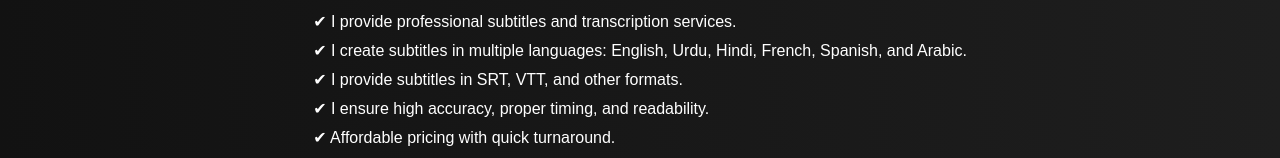
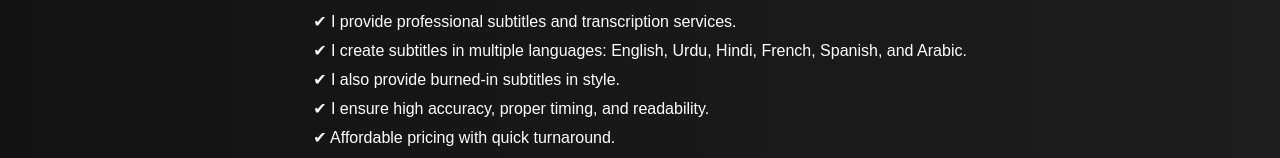
Before and after one commit to Azlan-raza/Azlan-raza.github.io, a plain HTML site: page index.html in a window 1280 px wide. Shown: the part 155-313 px from the top of the page. Drawn offline with Linux system fonts and the light colour scheme.

Commit message:
Update index.html

```diff
--- a/index.html
+++ b/index.html
@@ -127,7 +127,7 @@
     <div class="services">
         <p class="service-item">✔ I provide professional subtitles and transcription services.</p>
         <p class="service-item">✔ I create subtitles in multiple languages: English, Urdu, Hindi, French, Spanish, and Arabic.</p>
-        <p class="service-item">✔ I provide subtitles in SRT, VTT, and other formats.</p>
+        <p class="service-item">✔ I also provide burned-in subtitles in style.</p>
         <p class="service-item">✔ I ensure high accuracy, proper timing, and readability.</p>
         <p class="service-item">✔ Affordable pricing with quick turnaround.</p>
         <p class="service-item">✔ I will provide one free sample</p>
```
